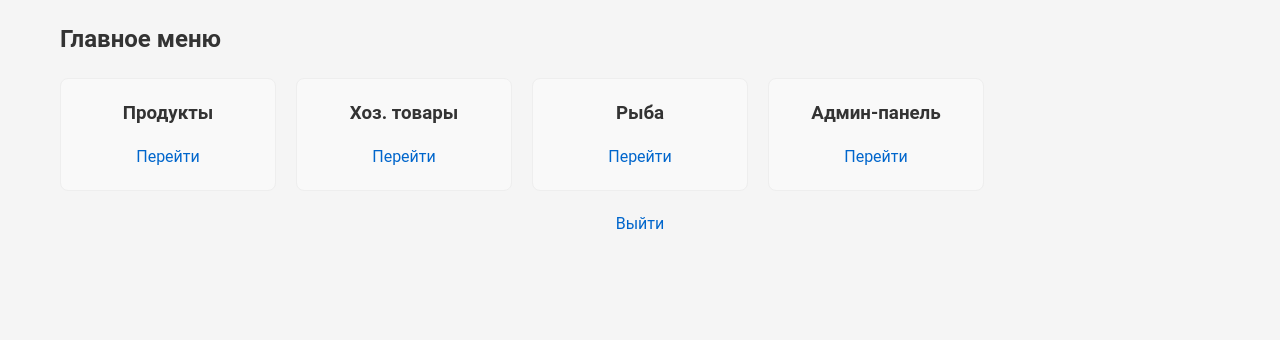
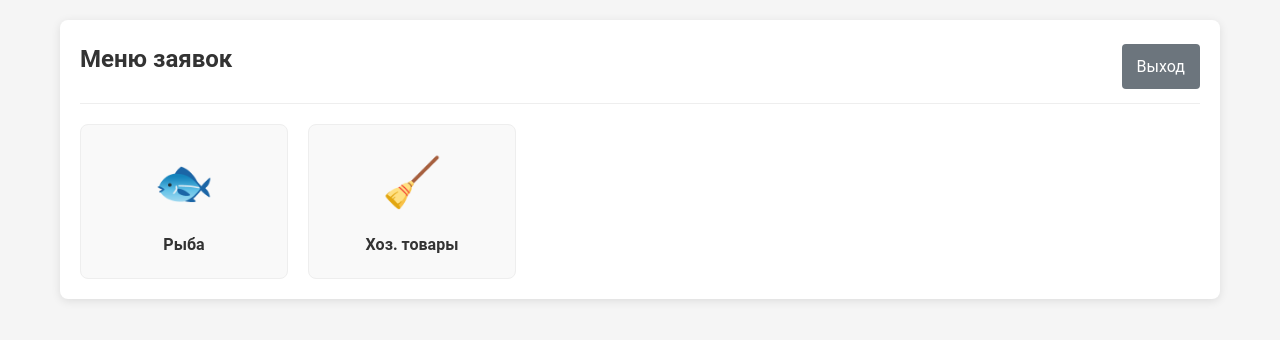
Before and after one commit to vladimir669/dikiyrpk.tech, a Flask app: template templates/menu.html in a window 1280 px wide. Shown: the top 340 px of the page. Run offline with Flask 3, Linux system fonts and the light colour scheme; the template is opened without the code that fills it: most values are stand-ins (such as "Sample title", 1, 10 or a date in 2020); parts of the project's set-up code (start-up, migrations or seed data) failed here and were passed over.

Commit message:
Update menu.html

```diff
--- a/templates/menu.html
+++ b/templates/menu.html
@@ -1,28 +1,32 @@
-{% extends "base.html" %}
+{% extends 'base.html' %}
+{% block content %}
+<div class="menu-container">
+    <div class="header">
+        <h2>Меню заявок</h2>
+        <div class="actions">
+            <a href="{{ url_for('logout') }}" class="btn btn-secondary">Выход</a>
+        </div>
+    </div>
 
-{% block title %}Главное меню{% endblock %}
+    <div class="menu-grid">
+        <a href="{{ url_for('fish_form') }}" class="menu-item">
+            <div class="menu-icon">🐟</div>
+            <div class="menu-title">Рыба</div>
+        </a>
 
-{% block content %}
-<h2>Главное меню</h2>
-<div class="menu-grid">
-    <div class="menu-item">
-        <h3>Продукты</h3>
-        <a href="{{ url_for('products') }}" class="button">Перейти</a>
-    </div>
-    <div class="menu-item">
-        <h3>Хоз. товары</h3>
-        <a href="{{ url_for('hoz') }}" class="button">Перейти</a>
-    </div>
-    <div class="menu-item">
-        <h3>Рыба</h3>
-        <a href="{{ url_for('fish') }}" class="button">Перейти</a>
-    </div>
-    <div class="menu-item">
-        <h3>Админ-панель</h3>
-        <a href="{{ url_for('admin') }}" class="button">Перейти</a>
+        <a href="{{ url_for('hoz_form') }}" class="menu-item">
+            <div class="menu-icon">🧹</div>
+            <div class="menu-title">Хоз. товары</div>
+        </a>
+
+        {% for supplier in get_suppliers() %}
+            {% if supplier.name != "Рыба" and supplier.name != "Хоз. товары" %}
+                <a href="{{ url_for('supplier_form', supplier_id=supplier.id) }}" class="menu-item">
+                    <div class="menu-icon">📦</div>
+                    <div class="menu-title">{{ supplier.name }}</div>
+                </a>
+            {% endif %}
+        {% endfor %}
     </div>
 </div>
-<div style="margin-top: 20px; text-align: center;">
-    <a href="{{ url_for('logout') }}" class="button">Выйти</a>
-</div>
 {% endblock %}
```
